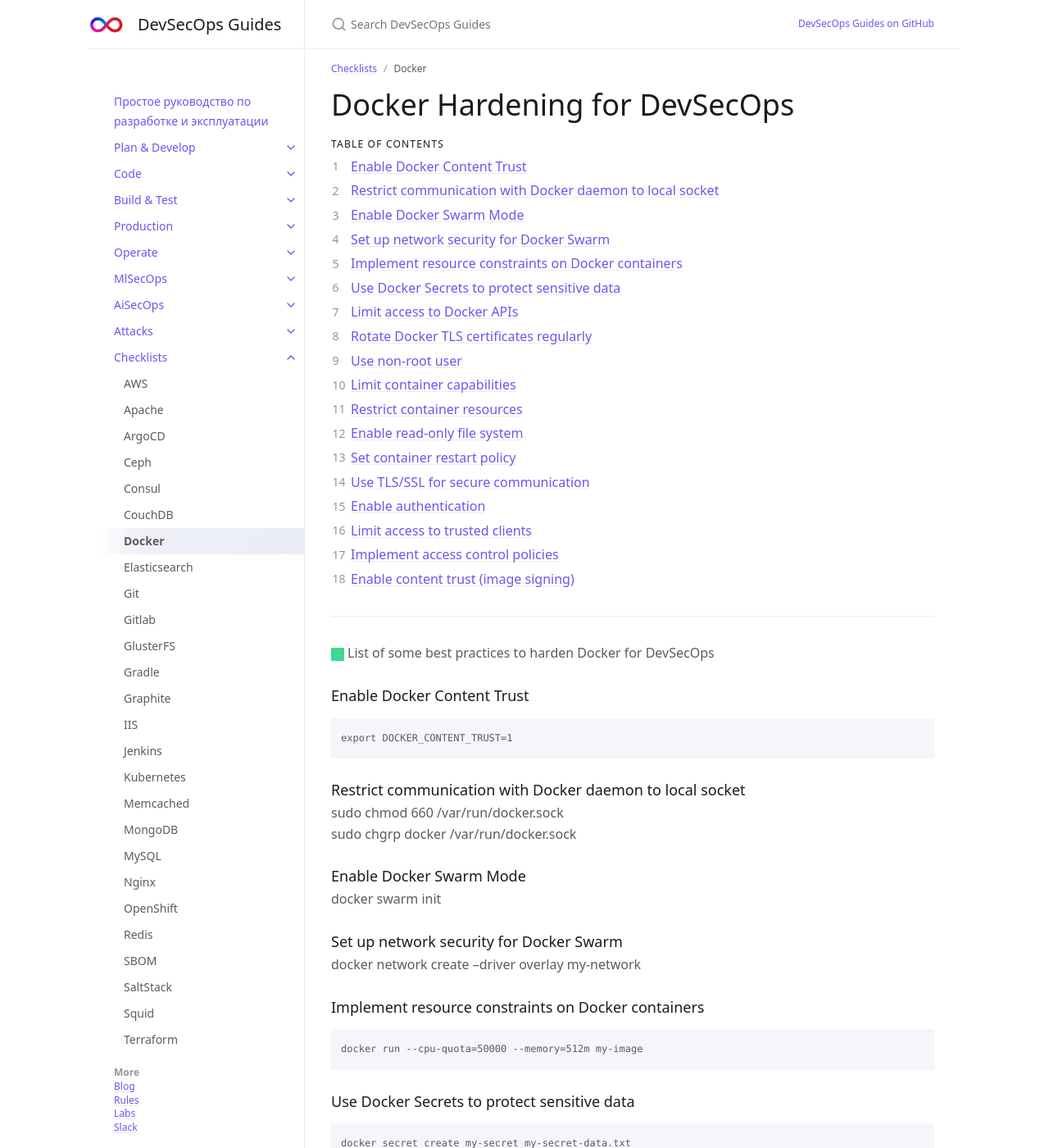
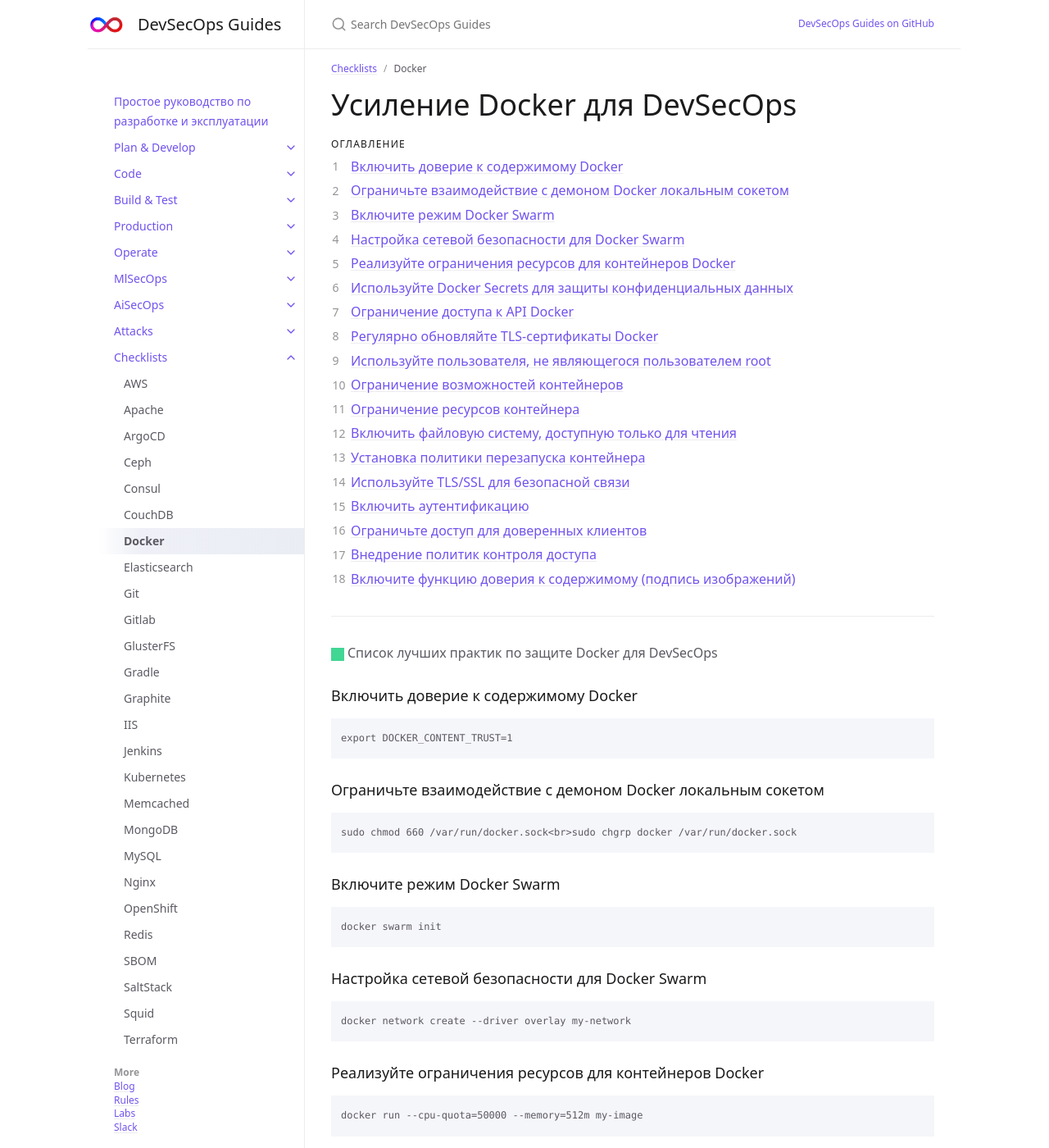
Before and after one commit to 2artem2/Work-Stuff, a Jekyll site: the page built from docs/checklists/docker.md, in a window 1280 px wide and 1400 px high. Shown: the whole window at 82% size. Built offline with Jekyll 4.4.1, drawn with Linux system fonts in a browser that asks for light colours; some of the changed text lies outside the part shown.

Commit message:
docker.md

````diff
--- a/docs/checklists/docker.md
+++ b/docs/checklists/docker.md
@@ -4,10 +4,10 @@ title: Docker
 parent: Checklists
 ---
 
-# Docker Hardening for DevSecOps
+# Усиление Docker для DevSecOps
 {: .no_toc }
 
-## Table of contents
+## Оглавление
 {: .no_toc .text-delta }
 
 1. TOC
@@ -15,10 +15,10 @@ parent: Checklists
 
 ---
 
-<span class="d-inline-block p-2 mr-1 v-align-middle bg-green-000"></span>List of some best practices to harden Docker for DevSecOps
+<span class="d-inline-block p-2 mr-1 v-align-middle bg-green-000"></span>Список лучших практик по защите Docker для DevSecOps
 
 
-### Enable Docker Content Trust
+### Включить доверие к содержимому Docker
 
 
 ```
@@ -26,30 +26,30 @@ export DOCKER_CONTENT_TRUST=1
 ```
 
 
-### Restrict communication with Docker daemon to local socket
+### Ограничьте взаимодействие с демоном Docker локальным сокетом
+
+```
+sudo chmod 660 /var/run/docker.sock<br>sudo chgrp docker /var/run/docker.sock
+```
 
 
-sudo chmod 660 /var/run/docker.sock<br>sudo chgrp docker /var/run/docker.sock
+### Включите режим Docker Swarm
+```
+docker swarm init
+```
 
+### Настройка сетевой безопасности для Docker Swarm
 
-
-### Enable Docker Swarm Mode
-
-docker swarm init
-
-
-### Set up network security for Docker Swarm
-
-
+```
 docker network create --driver overlay my-network
-
-### Implement resource constraints on Docker containers
+```
+### Реализуйте ограничения ресурсов для контейнеров Docker
 
 ```
 docker run --cpu-quota=50000 --memory=512m my-image
 ```
 
-### Use Docker Secrets to protect sensitive data
+### Используйте Docker Secrets для защиты конфиденциальных данных
 
 
 ```
@@ -57,15 +57,15 @@ docker secret create my-secret my-secret-data.txt
 ```
 
 
-### Limit access to Docker APIs
+### Ограничение доступа к API Docker
 
 
 
-Use a reverse proxy like NGINX or Apache to limit access to the Docker API endpoint
+Используйте обратный прокси-сервер, например NGINX или Apache, чтобы ограничить доступ к конечной точке Docker API.
 
 
 
-### Rotate Docker TLS certificates regularly
+### Регулярно обновляйте TLS-сертификаты Docker
 
 
 ```
@@ -74,7 +74,7 @@ dockerd --tlsverify --tlscacert=ca.pem --tlscert=server-cert.pem --tlskey=server
 
 
 
-### Use non-root user
+### Используйте пользователя, не являющегося пользователем root
 
 
 ```
@@ -82,7 +82,7 @@ user: <non-root-user>
 ```
 
 
-### Limit container capabilities
+### Ограничение возможностей контейнеров
 
 
 ```
@@ -90,7 +90,7 @@ cap_drop: [CAP_SYS_ADMIN]
 ```
 
 
-### Restrict container resources
+### Ограничение ресурсов контейнера
 
 
 ```
@@ -101,7 +101,7 @@ resources:
 ```
 
 
-### Enable read-only file system
+### Включить файловую систему, доступную только для чтения
 
 
 ```
@@ -109,7 +109,7 @@ read_only: true
 ```
 
 
-### Set container restart policy
+### Установка политики перезапуска контейнера
 
 
 ```
@@ -117,7 +117,7 @@ restart: unless-stopped
 ```
 
 
-### Use TLS/SSL for secure communication
+### Используйте TLS/SSL для безопасной связи
 
 
 ```
@@ -126,7 +126,7 @@ docker run -d -p 443:443 --name registry -v /path/to/certs:/certs -e REGISTRY_HT
 
 
 
-### Enable authentication
+### Включить аутентификацию
 
 
 ```
@@ -134,7 +134,7 @@ docker run -d -p 443:443 --name registry -v /path/to/auth:/auth -e REGISTRY_AUTH
 ```
 
 
-### Limit access to trusted clients
+### Ограничьте доступ для доверенных клиентов
 
 
 ```
@@ -142,7 +142,7 @@ docker run -d -p 443:443 --name registry -e REGISTRY_HTTP_SECRET=mysecret regist
 ```
 
 
-### Implement access control policies
+### Внедрение политик контроля доступа
 
 
 ```
@@ -150,7 +150,7 @@ docker run -d -p 443:443 --name registry -v /path/to/config.yml:/etc/docker/regi
 ```
 
 
-### Enable content trust (image signing)
+### Включите функцию доверия к содержимому (подпись изображений)
 
 
 ```
````
